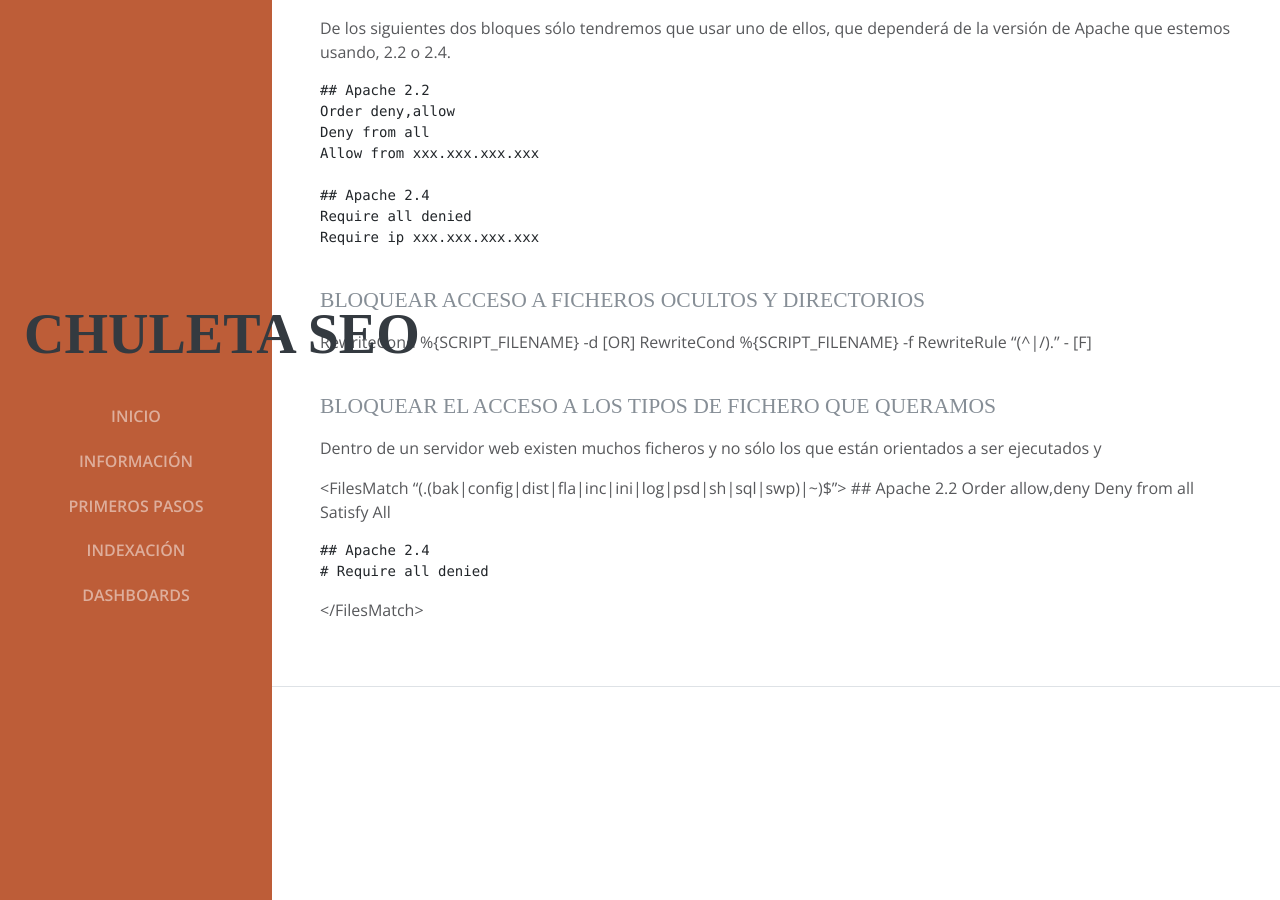
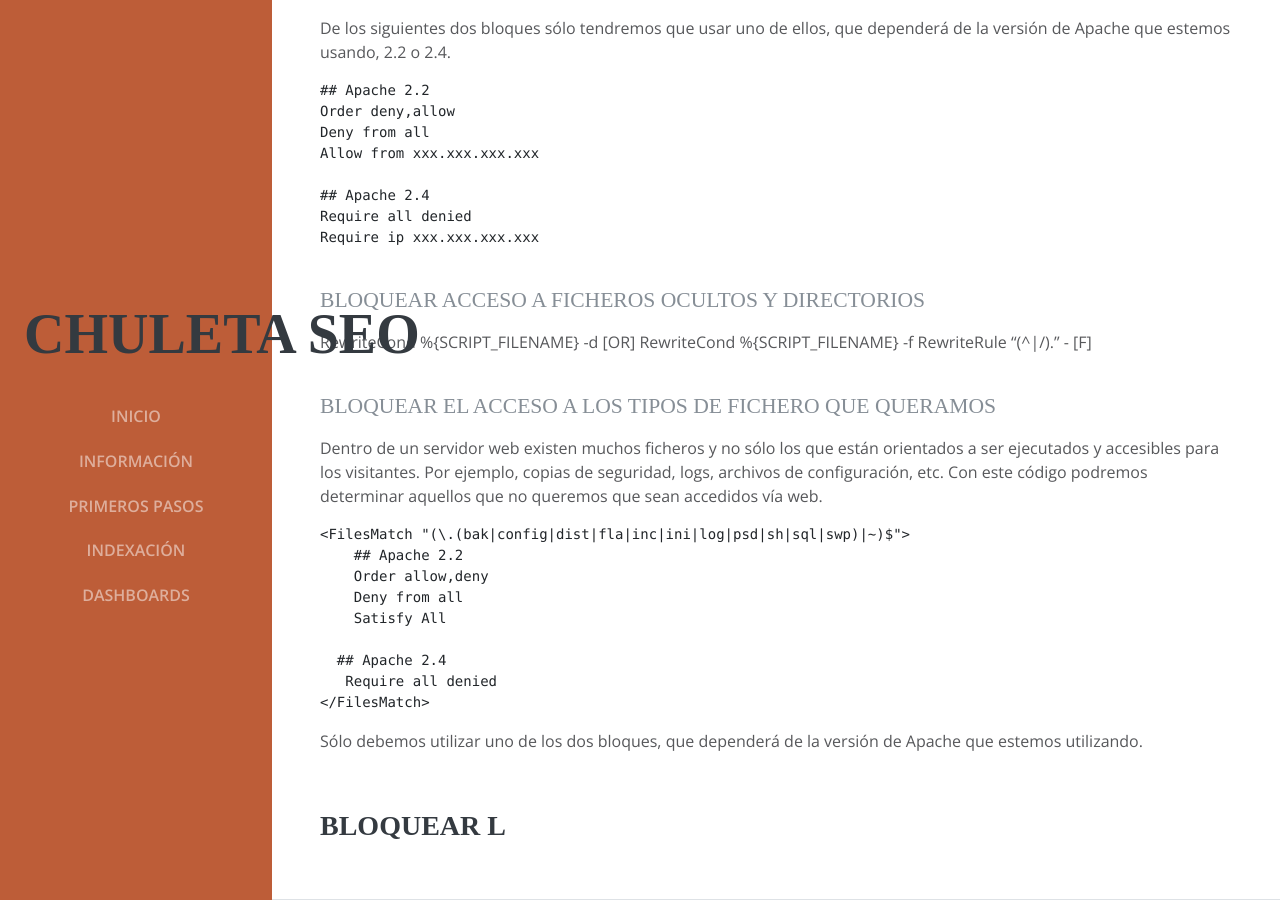
Before and after one commit to Emirodgar/w-chuleta-seo, a Jekyll site: the page built from 2 - Primeros pasos en SEO/configurar-servidor-apache-htaccess.md, in a window 1280 px wide and 900 px high, scrolled down 2007 px. Built offline with Jekyll 4.4.1, drawn with Linux system fonts in a browser that asks for light colours; some web fonts are replaced; our own code applies the rules of GitHub Pages for plain Markdown files.

Commit message:
2 - Primeros pasos en SEO/configurar-servidor-apache-htaccess.md updated from https://stackedit.io/

```diff
--- a/2 - Primeros pasos en SEO/configurar-servidor-apache-htaccess.md
+++ b/2 - Primeros pasos en SEO/configurar-servidor-apache-htaccess.md
@@ -104,18 +104,22 @@
 
 ### Bloquear el acceso a los tipos de fichero que queramos
 
-Dentro de un servidor web existen muchos ficheros y no sólo los que están orientados a ser ejecutados y
+Dentro de un servidor web existen muchos ficheros y no sólo los que están orientados a ser ejecutados y accesibles para los visitantes. Por ejemplo, copias de seguridad, logs, archivos de configuración, etc. Con este código podremos determinar aquellos que no queremos que sean accedidos vía web.
 
-<FilesMatch "(\.(bak|config|dist|fla|inc|ini|log|psd|sh|sql|swp)|~)$">
-    ## Apache 2.2
-    Order allow,deny
-    Deny from all
-    Satisfy All
+    <FilesMatch "(\.(bak|config|dist|fla|inc|ini|log|psd|sh|sql|swp)|~)$">
+        ## Apache 2.2
+        Order allow,deny
+        Deny from all
+        Satisfy All
 
-    ## Apache 2.4
-    # Require all denied
-</FilesMatch>
+      ## Apache 2.4
+       Require all denied
+    </FilesMatch>
+
+Sólo debemos utilizar uno de los dos bloques, que dependerá de la versión de Apache que estemos utilizando.
+
+## Bloquear l
 <!--stackedit_data:
-eyJoaXN0b3J5IjpbMTkzNzQwODg5Niw0OTY1OTQ2OTIsLTY5NT
+eyJoaXN0b3J5IjpbLTkwNjMzMjU5Myw0OTY1OTQ2OTIsLTY5NT
 M4NDM3NV19
 -->
```
